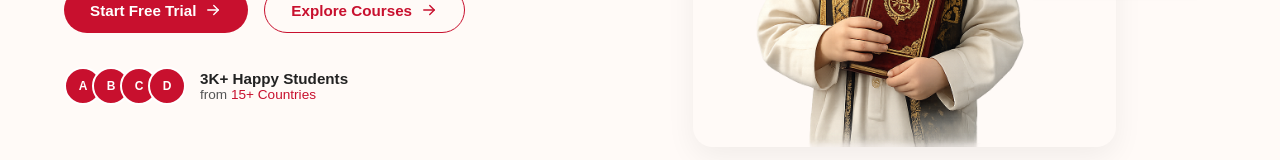
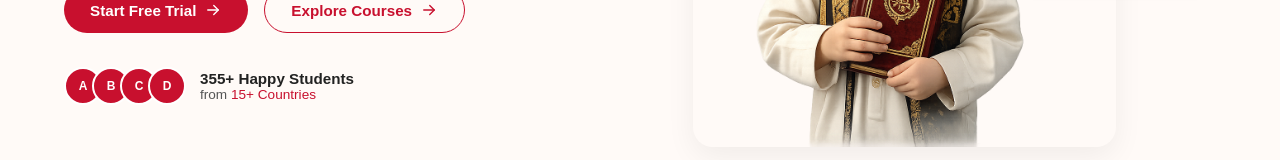
Before and after one commit to RajaDanish51/islamabadonlinequrancentre, a React (Vite) app in the folder frontend/: page / in a window 1280 px wide. Shown: the part 386-546 px from the top of the page. Built offline with nearby package versions, Linux system fonts and the light colour scheme.

Commit message:
355+ update

```diff
--- a/frontend/src/Home.jsx
+++ b/frontend/src/Home.jsx
@@ -199,7 +199,7 @@ function Hero() {
               <span className="mini-avatar">D</span>
             </div>
             <div>
-              <strong>3K+ Happy Students</strong>
+              <strong>355+ Happy Students</strong>
               <p>
                 from <span className="text-accent">15+ Countries</span>
               </p>
```
